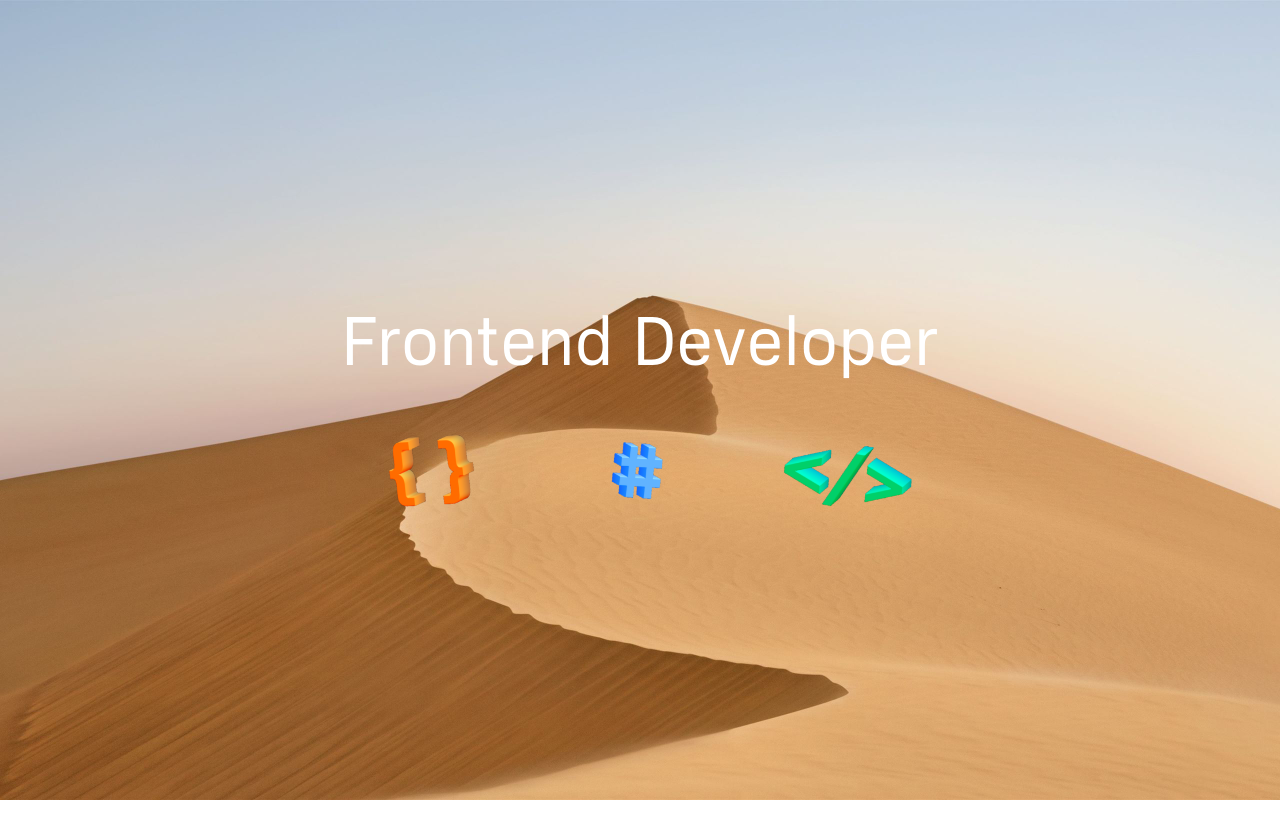
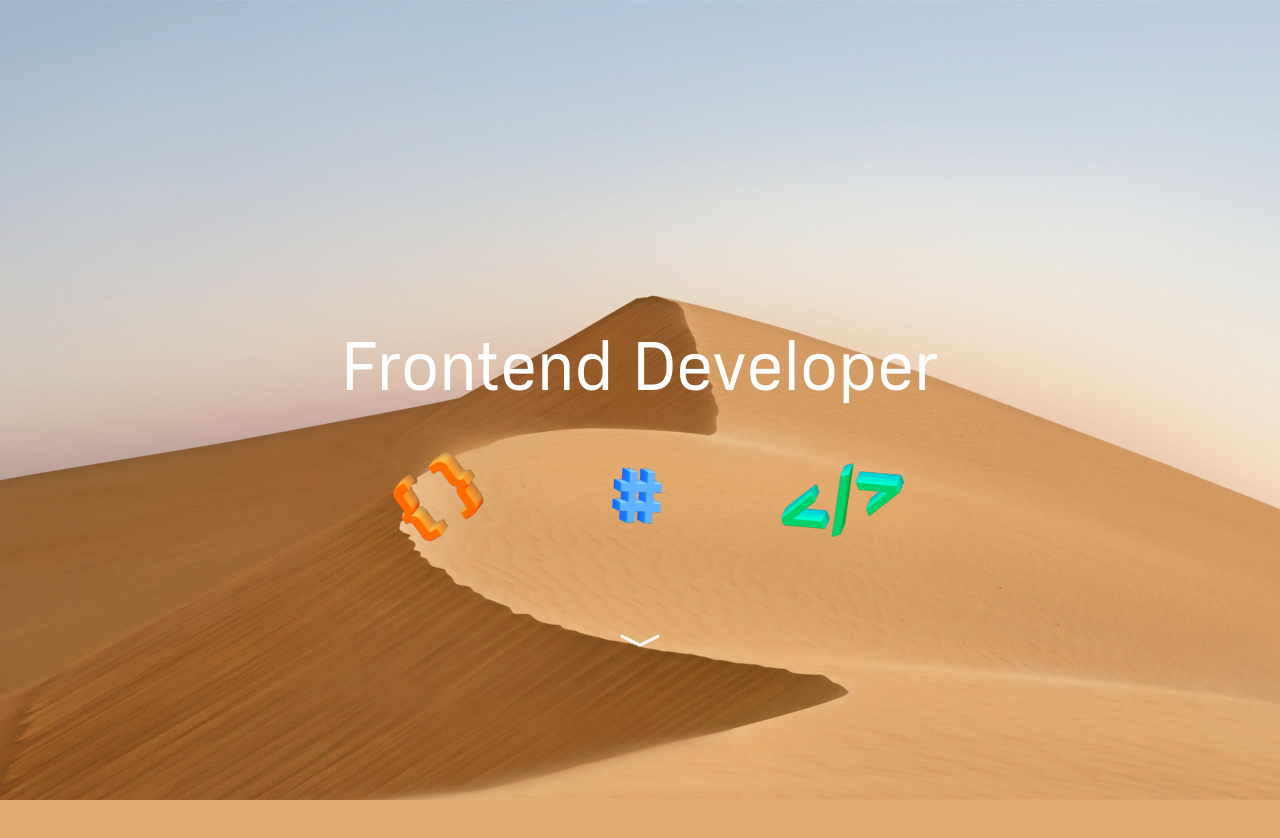
Before and after one commit to bszarlowicz/PortfolioApp, a React (Vite) app: page / in a window 1280 px wide. Shown: the top 838 px of the page. Before the commit the page ends 800 px from the top, so only its background shows below. Built offline with nearby package versions, Linux system fonts and the light colour scheme.

Commit message:
start view - stytles

```diff
--- a/package.json
+++ b/package.json
@@ -9,8 +9,10 @@
   "dependencies": {
     "bootstrap": "^5.3.2",
     "react": "^18.0.0",
+    "react-bootstrap-icons": "^1.10.3",
     "react-dom": "^18.2.0",
-    "react-router-dom": "^6.20.1"
+    "react-router-dom": "^6.20.1",
+    "react-scroll": "^1.9.0"
   },
   "devDependencies": {
     "@vitejs/plugin-react": "^4.0.0",
--- a/src/assets/css/startPage.module.css
+++ b/src/assets/css/startPage.module.css
@@ -10,7 +10,8 @@ body {
     background-image: url('../images/saharaLandscape.jpg');
     background-size: cover;
     background-position: center;
-    overflow: hidden;
+    background-repeat: no-repeat;
+    background-color: #dfad72;
     color: white;
     margin: 0;
     height: 100vh;
@@ -24,15 +25,82 @@ body {
     font-size: 64px;
 }
 
-.customImg{
+.customImg {
     width: 200px;
+    transition: transform 0.3s ease-in-out;
+    animation: rotateLeftAndRight 7s infinite;
+  }
+
+.delayedAnimation1{
+  animation-delay: 2s;
 }
 
-.verticalCenter {
-    margin: 0;
-    position: absolute;
-    top: 50%;
-    left: 50%;
-    -ms-transform: translate(-50%, -50%);
-    transform: translate(-50%, -50%);
+.delayedAnimation2{
+  animation-delay: 3s;
+}
+
+  .verticalCenter {
+    display: flex;
+    flex-direction: column;
+    justify-content: center;
+    align-items: center;
+    padding-top: 40vh;
+}
+
+.customArrow{
+  color: white;
+  font-size: 48px;
+}
+
+.boucingIcon{
+  animation: bounce 2s infinite;
+}
+
+.bottomSection{
+  margin-top: 1800px;
+}
+
+.customColWidth{
+  min-width: 400px;
+}
+
+.fogEffect {
+  position: relative;
+  overflow: hidden;
+}
+
+.fogOverlay {
+  position: absolute;
+  top: 0;
+  left: 0;
+  width: 100%;
+  height: 100vh;
+  background: rgba(255, 255, 255, 0);
+  transition: background 0.5s ease;
+  backdrop-filter: blur(5px);
+  z-index: 2;
+}
+
+@keyframes rotateLeftAndRight {
+  0%, 100% {
+    transform: rotate(0deg);
   }
+  25%, 75% {
+    transform: rotate(-30deg);
+  }
+  50% {
+    transform: rotate(30deg);
+  }
+}
+
+@keyframes bounce {
+  0%, 20%, 50%, 80%, 100% {
+    transform: translateY(0);
+  }
+  40% {
+    transform: translateY(-20px);
+  }
+  60% {
+    transform: translateY(-10px);
+  }
+}
--- /dev/null
+++ b/src/components/Stamps3D.jsx
@@ -0,0 +1,11 @@
+export default function Stamps3D({ img, altText, customClassName }) {
+  return (
+    <div className="col-md-4 text-center p-0 ">
+      <img
+        src={img}
+        alt={altText}
+        className={customClassName}
+      />
+    </div>
+  );
+}
--- a/src/pages/StartPage.jsx
+++ b/src/pages/StartPage.jsx
@@ -1,40 +1,56 @@
+import React from "react";
 import StartPageStyles from "../assets/css/StartPage.module.css";
 import curlyBracesImg from "../assets/images/curlyBraces.png";
 import angleBracketsImg from "../assets/images/angleBrackets.png";
 import hashtagImg from "../assets/images/hashtag.png";
+import { Link } from "react-scroll";
+import { ChevronCompactDown } from "react-bootstrap-icons";
+import Stamps3D from "../components/Stamps3D";
 
 export default function StartPage() {
   return (
-      <div className={`${StartPageStyles.verticalCenter} mt-4`}>
+      <div>
+        <div className={`${StartPageStyles.verticalCenter}`}>
           <div className="row">
             <div
-            className={`${StartPageStyles.mainHeader} col-md-12 text-center `}
+              className={`${StartPageStyles.mainHeader} col-md-12 text-center`}
             >
               Frontend Developer
             </div>
           </div>
-        <div className="row">
-          <div className="col-md-4 text-center p-0">
-            <img
-              src={curlyBracesImg}
-              alt="Curly Braces"
-              className={`${StartPageStyles.customImg}`}
+          <div className="row ">
+              <Stamps3D
+                img={curlyBracesImg}
+                altText="Curly Braces"
+                customClassName={`${StartPageStyles.customImg}`}
+              />
+              <Stamps3D
+                img={hashtagImg}
+                altText="Curly Braces"
+                customClassName={`${StartPageStyles.customImg} ${StartPageStyles.delayedAnimation1}`}
+              />
+              <Stamps3D
+                img={angleBracketsImg}
+                altText="Curly Braces"
+                customClassName={`${StartPageStyles.customImg} ${StartPageStyles.delayedAnimation2}`}
               />
           </div>
-          <div className="col-md-4 text-center p-0">
-            <img
-              src={hashtagImg}
-              alt="Curly Braces"
-              className={`${StartPageStyles.customImg}`}
+          <div className="row mt-4">
+            <div className="col-md-12 text-center">
+              <Link
+                to="MyProjects"
+                spy={true}
+                smooth={true}
+                duration={500}
+                className={`${StartPageStyles.customArrow}`}
+              >
+                <ChevronCompactDown
+                  className={`${StartPageStyles.boucingIcon}`}
                 />
+              </Link>
             </div>
-          <div className="col-md-4 text-center p-0">
-            <img
-              src={angleBracketsImg}
-              alt="Curly Braces"
-              className={`${StartPageStyles.customImg}`}
-            />
           </div>
+          <div  id="MyProjects"className={`${StartPageStyles.bottomSection}`}></div>
         </div>
       </div>
     );
```
Also changed, not shown: src/assets/images/saharaLandscape.png (added), 1 other file (tests, documents, lock files or other folders). Lines whose indentation alone changed are shown as unchanged.
